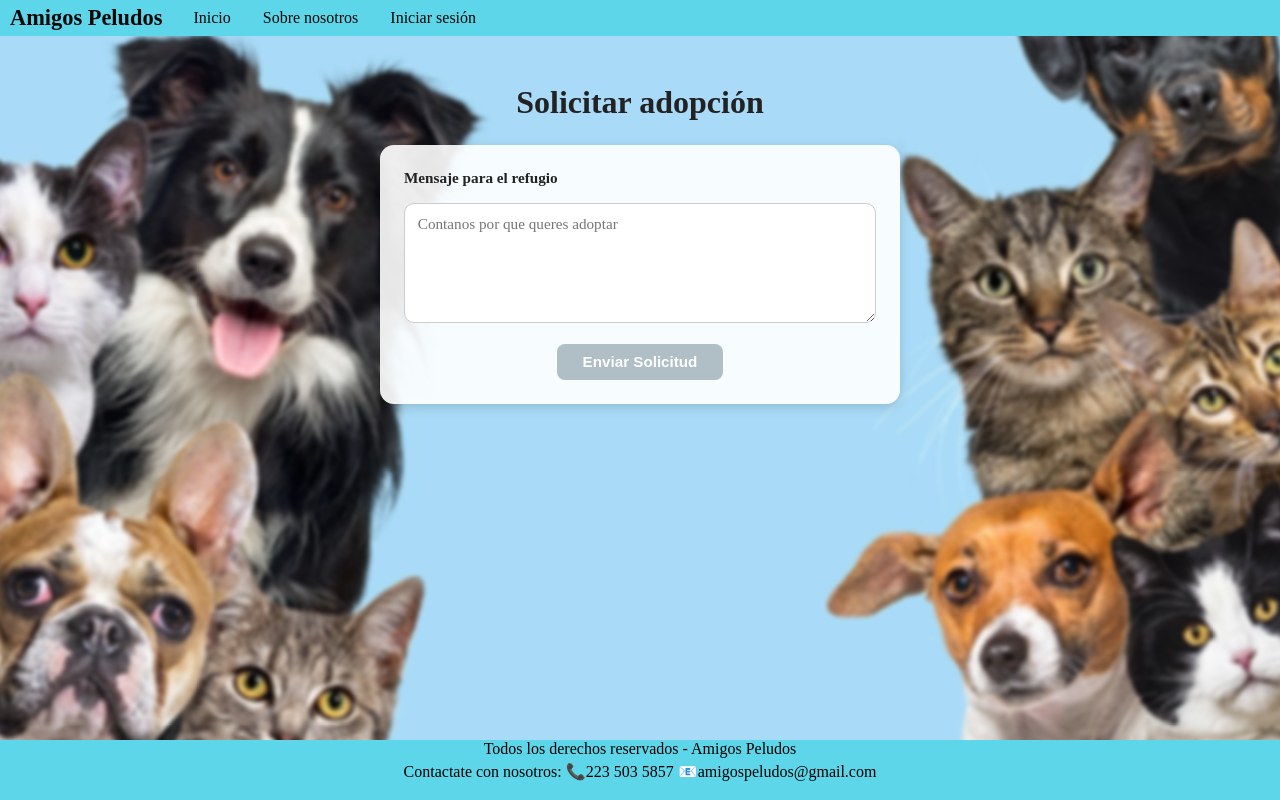
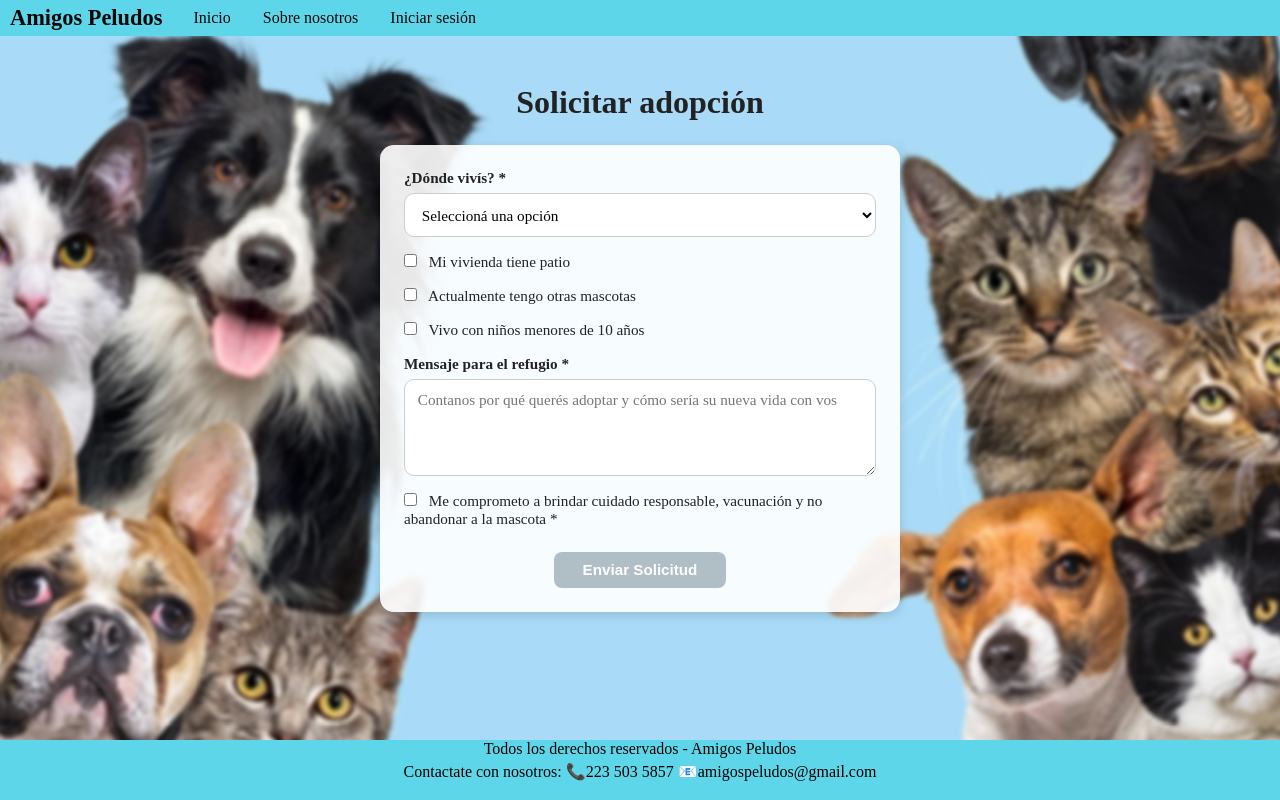
Before and after one commit to FrancoBruntz/-AmigosPeludos-, an Angular app: page /solicitar/1 in a window 1280 px wide. Built offline with nearby package versions, Linux system fonts and the light colour scheme.

Commit message:
update form solicitudes

```diff
--- a/db.json
+++ b/db.json
@@ -255,6 +255,19 @@
       "estado": "aprobada",
       "mensaje": "Toda la vida quise tener un salchicha y esta es mi oportunidad para poder darle una mejor vida a el y que me acompañe a mi",
       "comentarios": "Felicitaciones! Ya son familia"
+    },
+    {
+      "id": "37da",
+      "animalId": "42f4",
+      "solicitanteUser": "46112136",
+      "fecha": "2025-11-17T12:41:26.747Z",
+      "estado": "pendiente",
+      "mensaje": "Vivo en una casa con un patio muy grande, tiene mucho verde",
+      "tipoVivienda": "casa",
+      "tienePatio": true,
+      "tieneMascotas": false,
+      "viveConNinos": false,
+      "aceptaCompromiso": true
     }
   ],
   "notificaciones": [
@@ -320,6 +333,16 @@
       "comentarios": "Felicitaciones! Ya son familia",
       "leida": false,
       "fechaCreacion": "2025-11-17T12:05:06.189Z"
+    },
+    {
+      "id": "1e05",
+      "usuarioDNI": "admin",
+      "solicitudId": "37da",
+      "animalId": "42f4",
+      "tipo": "comentario",
+      "mensaje": "Nueva solicitud de 46112136 para animal #42f4",
+      "leida": false,
+      "fechaCreacion": "2025-11-17T12:41:26.771Z"
     }
   ],
   "donations": [
--- a/src/app/page/adopcion/request-form/request-form.css
+++ b/src/app/page/adopcion/request-form/request-form.css
@@ -1,4 +1,4 @@
-/* ===== SECCIÓN GENERAL ===== */
+/* ===== CONTENEDOR GENERAL ===== */
 .container {
   max-width: 520px;
   margin: 2rem auto;
@@ -13,7 +13,7 @@
   color: #222;
 }
 
-/* ===== FORMULARIO ===== */
+/* ===== FORMULARIO (tarjeta) ===== */
 .container form {
   background: rgba(255, 255, 255, 0.9);
   border-radius: 14px;
@@ -21,48 +21,71 @@
   box-shadow: 0 3px 12px rgba(0,0,0,0.15);
   display: flex;
   flex-direction: column;
-  gap: 0.8rem;
+  gap: 1rem;
 }
 
-/* ===== LABEL ===== */
-.container form label {
+/* ===== CAMPOS ===== */
+.form-field {
+  display: flex;
+  flex-direction: column;
+  gap: 0.4rem;
+}
+
+/* Labels */
+.form-field label {
   font-weight: 600;
   font-size: 0.95rem;
   color: #222;
-  margin-bottom: 0.2rem;
 }
 
-/* ===== TEXTAREA ===== */
-.container form textarea {
+/* Selects y textareas */
+.form-field select,
+.form-field textarea {
   width: 100%;
-  resize: vertical;
-  min-height: 120px;
-  padding: 0.7rem 0.8rem;
   border-radius: 10px;
   border: 1px solid #ccc;
+  padding: 0.7rem 0.8rem;
   font-family: inherit;
   font-size: 0.95rem;
   outline: none;
   box-sizing: border-box;
   transition: border-color 0.2s ease, box-shadow 0.2s ease;
+  background-color: #fff;
 }
 
-.container form textarea:focus {
+.form-field select:focus,
+.form-field textarea:focus {
   border-color: #457b9d;
   box-shadow: 0 0 0 2px rgba(69, 123, 157, 0.15);
 }
 
-/* ===== MENSAJE DE ERROR ===== */
-.container form div {
+/* Checkbox group */
+.checkbox-group {
+  flex-direction: row;
+  align-items: center;
+}
+
+.checkbox-group label {
+  font-weight: 500;
+  font-size: 0.95rem;
+  color: #222;
+}
+
+.checkbox-group input[type="checkbox"] {
+  margin-right: 0.5rem;
+}
+
+/* Mensajes de error */
+.error-msg {
   font-size: 0.85rem;
   color: #e63946;
 }
 
 /* ===== BOTÓN ENVIAR ===== */
-.container form button[type="submit"] {
+button[type="submit"] {
   margin-top: 0.5rem;
   align-self: center;
-  padding: 0.6rem 1.6rem;
+  padding: 0.6rem 1.8rem;
   border-radius: 8px;
   border: none;
   font-weight: 600;
@@ -74,14 +97,14 @@
   transition: background 0.2s ease, transform 0.15s ease, box-shadow 0.15s ease;
 }
 
-.container form button[type="submit"]:hover:not(:disabled) {
+button[type="submit"]:hover:not(:disabled) {
   background: #356384;
   transform: translateY(-2px);
   box-shadow: 0 5px 16px rgba(0,0,0,0.25);
 }
 
-/* ===== BOTÓN DESHABILITADO ===== */
-.container form button[type="submit"]:disabled {
+/* Botón deshabilitado */
+button[type="submit"]:disabled {
   background: #b0bec5;
   cursor: not-allowed;
   box-shadow: none;
--- a/src/app/page/adopcion/request-form/request-form.html
+++ b/src/app/page/adopcion/request-form/request-form.html
@@ -1,20 +1,93 @@
 <section class="container">
 
-    <h1>Solicitar adopción</h1>
+  <h1>Solicitar adopción</h1>
 
-    <form [formGroup]="form" (ngSubmit)="submit()">
-        <label>Mensaje para el refugio</label>
-        <textarea rows="4" formControlName="mensaje"
-            placeholder="Contanos por que queres adoptar">
+  <form [formGroup]="form" (ngSubmit)="submit()">
+
+    <!-- Tipo de vivienda -->
+    <div class="form-field">
+      <label for="tipoVivienda">¿Dónde vivís? *</label>
+      <select id="tipoVivienda" formControlName="tipoVivienda">
+        <option value="" disabled>Seleccioná una opción</option>
+        <option value="casa">Casa</option>
+        <option value="departamento">Departamento</option>
+      </select>
+
+      @if (form.controls['tipoVivienda'].invalid && form.controls['tipoVivienda'].touched) {
+        <p class="error-msg">Este campo es obligatorio.</p>
+      }
+    </div>
+
+    <!-- Patio -->
+    <div class="form-field checkbox-group">
+      <label>
+        <input type="checkbox" formControlName="tienePatio">
+        Mi vivienda tiene patio
+      </label>
+    </div>
+
+    <!-- Otras mascotas -->
+    <div class="form-field checkbox-group">
+      <label>
+        <input type="checkbox" formControlName="tieneMascotas">
+        Actualmente tengo otras mascotas
+      </label>
+    </div>
+
+    @if (form.controls['tieneMascotas'].value) {
+      <div class="form-field">
+        <label for="detalleMascotas">Contanos cuántas y qué tipo (opcional)</label>
+        <textarea
+          id="detalleMascotas"
+          rows="2"
+          formControlName="detalleMascotas"
+          placeholder="Ej: 1 perro mediano, 1 gato adulto">
         </textarea>
+      </div>
+    }
 
-        <!-- feedback en tiempo real (control flow nuevo) -->
-        @if ( form.controls.mensaje.invalid && form.controls.mensaje.touched){
-            <div>Mensaje requerido (minimo 10 caracteres).</div>
-        }
+    <!-- Niños -->
+    <div class="form-field checkbox-group">
+      <label>
+        <input type="checkbox" formControlName="viveConNinos">
+        Vivo con niños menores de 10 años
+      </label>
+    </div>
 
-        <button type="submit" [disabled]="form.invalid">Enviar Solicitud</button>
+    <!-- Mensaje principal -->
+    <div class="form-field">
+      <label for="mensaje">Mensaje para el refugio *</label>
+      <textarea
+        id="mensaje"
+        rows="4"
+        formControlName="mensaje"
+        placeholder="Contanos por qué querés adoptar y cómo sería su nueva vida con vos">
+      </textarea>
 
-    </form>
+      @if (form.controls['mensaje'].invalid && form.controls['mensaje'].touched) {
+        <p class="error-msg">
+          Mensaje requerido (mínimo 10 caracteres).
+        </p>
+      }
+    </div>
+
+    <!-- Compromiso -->
+    <div class="form-field checkbox-group">
+      <label>
+        <input type="checkbox" formControlName="aceptaCompromiso">
+        Me comprometo a brindar cuidado responsable, vacunación y no abandonar a la mascota *
+      </label>
+
+      @if (form.controls['aceptaCompromiso'].invalid && form.controls['aceptaCompromiso'].touched) {
+        <p class="error-msg">Debés aceptar este compromiso para continuar.</p>
+      }
+    </div>
+
+    <!-- Botón -->
+    <button type="submit" [disabled]="form.invalid">
+      Enviar Solicitud
+    </button>
+
+  </form>
 
 </section>
--- a/src/app/page/adopcion/request-form/request-form.ts
+++ b/src/app/page/adopcion/request-form/request-form.ts
@@ -5,11 +5,13 @@ import { Solicitudesservice } from '../../../services/solicitudesservice';
 import { NotificacionService } from '../../../services/notificacionservice';
 import { AuthService } from '../../../auth/auth-service';
 import { UserService } from '../../../component/user/user.service';
+import { CommonModule } from '@angular/common';
+import { TipoVivienda } from '../../../models/solicitud';
 
 @Component({
   selector: 'app-request-form',
   standalone: true,
-  imports: [ReactiveFormsModule],
+  imports: [ReactiveFormsModule, CommonModule],
   templateUrl: './request-form.html',
   styleUrl: './request-form.css',
 })
@@ -21,12 +23,17 @@ export class RequestForm {
   private solicitudes = inject(Solicitudesservice);
   private notifService = inject(NotificacionService);
   private auth = inject(AuthService);
-
   private userService = inject(UserService);
 
-  // Form sencillo: solo mensaje (valida intencion real)
+  // ===== Formulario de solicitud de adopción =====
   form = this.fb.group({
-    mensaje: ['', [Validators.required, Validators.minLength(10)]]
+    tipoVivienda: ['', Validators.required],          // casa / depto
+    tienePatio: [false],                              // checkbox
+    tieneMascotas: [false],                           // checkbox
+    detalleMascotas: [''],                            // opcional
+    viveConNinos: [false],                            // checkbox
+    mensaje: ['', [Validators.required, Validators.minLength(10)]],
+    aceptaCompromiso: [false, Validators.requiredTrue] // compromiso refugio
   });
 
   // Tomamos :animalId desde la URL
@@ -35,15 +42,16 @@ export class RequestForm {
   }
 
   submit() {
-
-    // Validacion del formulario
-    if(this.form.invalid) { return; }
+    // Validación del formulario
+    if (this.form.invalid) {
+      this.form.markAllAsTouched();
+      return;
+    }
 
     // Verifico usuario logueado
-    //const username = this.auth.getCurrentUsername();
     const dni = this.userService.getUser()?.dni ?? null;
 
-    if(!dni) {
+    if (!dni) {
       alert('Debes iniciar sesion!');
       this.router.navigateByUrl('/login');
       return;
@@ -53,32 +61,46 @@ export class RequestForm {
     this.solicitudes.fetchUserRequestForAnimal(this.animalId, dni).subscribe({
       next: (list) => {
         const yaPendiente = list.some(s => s.estado === 'pendiente');
-        if (yaPendiente){
+        if (yaPendiente) {
           alert('Ya tenes una solicitud pendiente para este animal.');
           return;
         }
 
-        // Crear la solicitud (POST). fecha/estado los setea el servicio
-        const mensaje: string | undefined = this.form.value.mensaje || undefined;
-        this.solicitudes.create(this.animalId, dni, mensaje).subscribe({
+        const value = this.form.value;
+
+        const mensaje: string | undefined = value.mensaje || undefined;
+
+        const extraDatos = {
+          tipoVivienda: value.tipoVivienda as TipoVivienda,
+          tienePatio: !!value.tienePatio,
+          tieneMascotas: !!value.tieneMascotas,
+          detalleMascotas: value.detalleMascotas || undefined,
+          viveConNinos: !!value.viveConNinos,
+          aceptaCompromiso: !!value.aceptaCompromiso
+        };
+
+        this.solicitudes.create(
+          this.animalId,
+          dni,
+          mensaje,
+          extraDatos
+        ).subscribe({
           next: (created) => {
-            // Crear notificación para admin(s)
             const adminMsg = `Nueva solicitud de ${dni} para animal #${this.animalId}`;
-            // En json-server no hay lógica para múltiples admins; creamos una notificación dirigida a 'admin'
-            this.notifService.send('admin', created.id, this.animalId, 'comentario' as any, adminMsg).subscribe({
-              error: () => console.warn('No se pudo notificar al admin')
-            });
+            this.notifService
+              .send('admin', created.id, this.animalId, 'comentario' as any, adminMsg)
+              .subscribe({
+                error: () => console.warn('No se pudo notificar al admin')
+              });
 
             alert('Solicitud enviada.');
             this.router.navigateByUrl('/mis-solicitudes');
           },
-          error: (e) => alert ('Error al enviar la solicitud: ' +  e)
+          error: (e) => alert('Error al enviar la solicitud: ' + e)
         });
       },
-      error: (e) => alert ('No se pudo validar solicitudes previas: ' + e)
-
+      error: (e) => alert('No se pudo validar solicitudes previas: ' + e)
     });
-
   }
 
 }
```
Also changed, not shown: src/app/models/solicitud.ts (+17 -8 lines), src/app/services/solicitudesservice.ts (+47 -15 lines).
